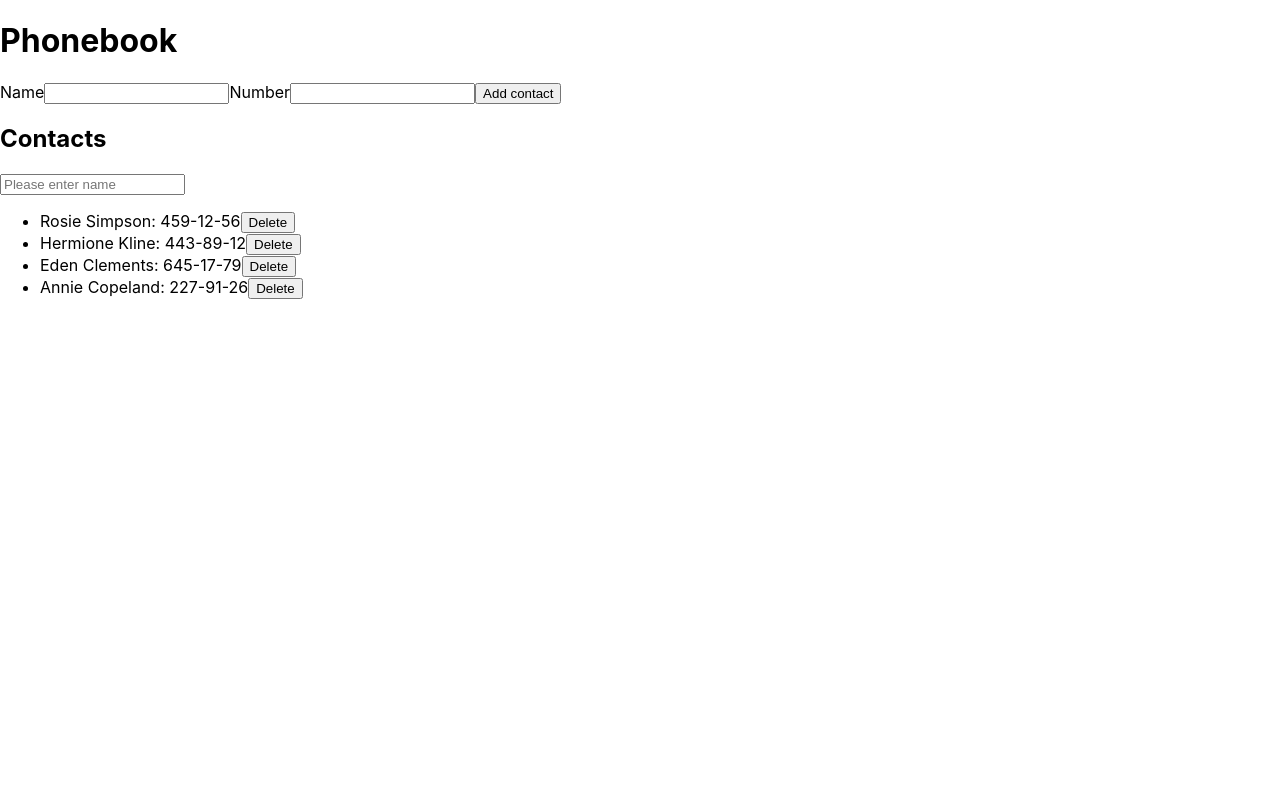
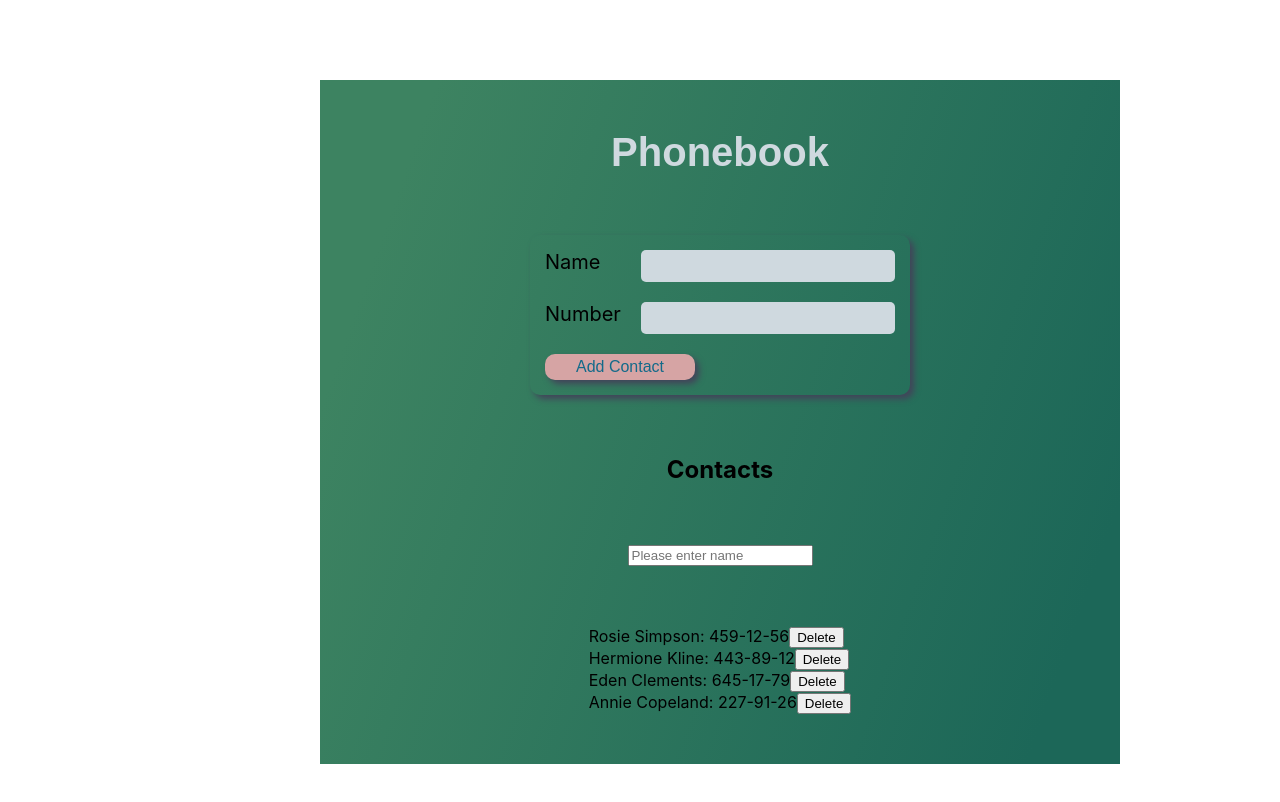
Before and after one commit to InnaPokydko/goit-react-hw-02-phonebook, a React (Create React App) app: page / in a window 1280 px wide. Shown: the top 802 px of the page. Built offline with nearby package versions, Linux system fonts and the light colour scheme.

Commit message:
styled start

```diff
--- a/package.json
+++ b/package.json
@@ -4,6 +4,8 @@
   "private": true,
   "homepage": "https://InnaPokydko.github.io/goit-react-hw-02-phonebook/",
   "dependencies": {
+    "@emotion/react": "^11.10.6",
+    "@emotion/styled": "^11.10.6",
     "@testing-library/jest-dom": "^5.16.3",
     "@testing-library/react": "^12.1.4",
     "@testing-library/user-event": "^13.5.0",
--- a/src/components/App.jsx
+++ b/src/components/App.jsx
@@ -3,6 +3,7 @@ import { nanoid } from 'nanoid';
 import ContactList from './ContactList/ContactList';
 import ContactForm from './ContactForm/ContactForm';
 import Filter from './Filter/Filter';
+import { Container, Title } from './App.styled';
 
 export class App extends Component {
   state = {
@@ -47,8 +48,8 @@ export class App extends Component {
   render() {
     const { filter } = this.state;
     return (
-      <div>
-        <h1>Phonebook</h1>
+      <Container>
+        <Title>Phonebook</Title>
         <ContactForm onSubmit={this.addContact} />
         <h2>Contacts</h2>
         <Filter value={filter} onChange={this.changeFilter} />
@@ -56,7 +57,7 @@ export class App extends Component {
           contacts={this.filterContactList()}
           onDelete={this.deleteContact}
         />
-      </div>
+      </Container>
     );
   }
 }
--- /dev/null
+++ b/src/components/App.styled.jsx
@@ -0,0 +1,17 @@
+import styled from "@emotion/styled";
+
+export const Container = styled.div`
+width: 700px;
+display: flex;
+  flex-direction: column;
+  justify-content: center;
+  align-items: center;
+  gap: 60px;
+  padding: 50px;
+  background-image: linear-gradient( 109.6deg,  rgba(61,131,97,1) 11.2%, rgba(28,103,88,1) 91.1% );`
+
+export const Title = styled.h1`
+font-family: 'Oxygen', sans-serif;
+color: #cfd9df;
+font-size: 40px;
+`
--- a/src/components/ContactForm/ContactForm.jsx
+++ b/src/components/ContactForm/ContactForm.jsx
@@ -1,6 +1,7 @@
 import { Component } from 'react';
 import PropTypes from 'prop-types';
 import { Formik, Form, ErrorMessage } from 'formik';
+import { FormBox, Input, Label, BtnForm } from './ContactForm.styled';
 
 class ContactForm extends Component {
   state = {
@@ -18,10 +19,10 @@ class ContactForm extends Component {
 
     return (
       <Formik initialValues={{ name, number }} onSubmit={this.handleSubmit}>
-        <Form>
-          <label htmlFor="name">
+        <FormBox>
+          <Label htmlFor="name">
             Name
-            <input
+            <Input
               type="text"
               name="name"
               pattern="^[a-zA-Zа-яА-Я]+(([' -][a-zA-Zа-яА-Я ])?[a-zA-Zа-яА-Я]*)*$"
@@ -29,20 +30,20 @@ class ContactForm extends Component {
               required
             />
             <ErrorMessage name="name" component="div" />
-          </label>
-          <label htmlFor="number">
+          </Label>
+          <Label htmlFor="number">
             Number
-            <input
+            <Input
               type="tel"
               name="number"
               pattern="\+?\d{1,4}?[-.\s]?\(?\d{1,3}?\)?[-.\s]?\d{1,4}[-.\s]?\d{1,4}[-.\s]?\d{1,9}"
               title="Phone number must be digits and can contain spaces, dashes, parentheses and can start with +"
               required
             />
-          </label>
+          </Label>
           <ErrorMessage name="number" component="div" />
-          <button type="submit">Add contact</button>
-        </Form>
+                   <BtnForm type="submit">Add contact</BtnForm>
+                 </FormBox>
       </Formik>
     );
   }
--- /dev/null
+++ b/src/components/ContactForm/ContactForm.styled.jsx
@@ -0,0 +1,44 @@
+import styled from '@emotion/styled';
+
+export const FormBox = styled.form`
+  display: flex;
+  justify-content: center;
+  width: 350px;
+  height: 130px;
+  border-radius: 10px;
+  flex-direction: column;
+  gap: 15px;
+  padding: 15px;
+  font-size: 20px;
+  box-shadow: 4px 4px 6px 0px rgba(66, 68, 90, 1);`
+
+  export const Input = styled.input`
+  width: 250px;
+  height: 30px;
+  color: #fff;
+  background: #cfd9df;
+  border: none;
+  border-radius: 5px;`
+
+  export const Label = styled.label`
+   display: flex;
+  justify-content: space-between;
+  margin-bottom: 5px;
+`
+
+export const BtnForm = styled.button`
+height: 50px;
+width: 150px;
+color: #136a8a;
+text-transform: capitalize;
+border: none;
+border-radius: 10px;
+background: #D6A4A4;
+font-size: 16px;
+cursor: pointer;
+box-shadow: 4px 4px 6px 0px rgba(66, 68, 90, 1);
+
+
+&:hover{
+background-image: linear-gradient(to right, #DAE2F8 0%, #D6A4A4 51%, #DAE2F8 100%);
+}`
--- a/src/index.css
+++ b/src/index.css
@@ -2,8 +2,9 @@
 
 body {
   margin: 0;
+  padding: 10vh 25vw;
   font-family: -apple-system, BlinkMacSystemFont, 'Segoe UI', 'Roboto', 'Oxygen',
-    'Ubuntu', 'Cantarell', 'Fira Sans', 'Droid Sans', 'Helvetica Neue',
+    'Ubuntu', 'Cantarell', 'Fira Sans', 'Droid Sans', 'Helvetica Neue', 'Merriweather',
     sans-serif;
   -webkit-font-smoothing: antialiased;
   -moz-osx-font-smoothing: grayscale;
@@ -13,3 +14,14 @@ code {
   font-family: source-code-pro, Menlo, Monaco, Consolas, 'Courier New',
     monospace;
 }
+
+h1,
+h2,
+p {
+  margin: 0;
+}
+ul {
+  margin: 0;
+  padding: 0;
+  list-style: none;
+ }
```
Also changed, not shown: 1 other file (tests, documents, lock files or other folders).
